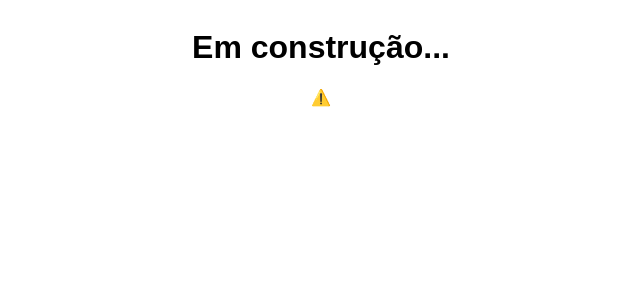
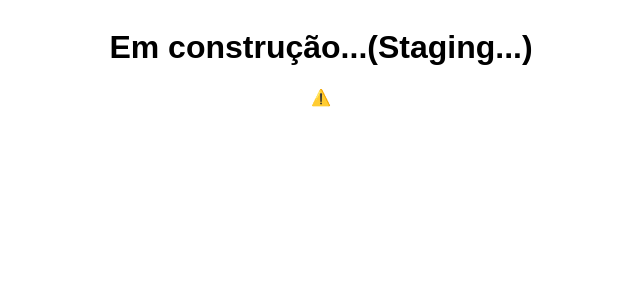
Before and after one commit to rubensmk/clone-tabnews, a Next.js app: page / in a window 1280 px wide. Shown: the top 300 px of the page, without its empty margins (319-959 px from the left). Built offline with nearby package versions, Linux system fonts and the light colour scheme; no server answers.

Commit message:
text changes

```diff
--- a/pages/index.js
+++ b/pages/index.js
@@ -11,7 +11,7 @@ function Home() {
         fontFamily: "sans-serif",
       }}
     >
-      <h1>Em construção...</h1>
+      <h1>Em construção...(Staging...)</h1>
       <Player
         src="https://lottie.host/7d2fa5f2-f4c2-40b7-b7b5-1d3839a8bf74/H74upuCZ9Q.json"
         className="player"
```
